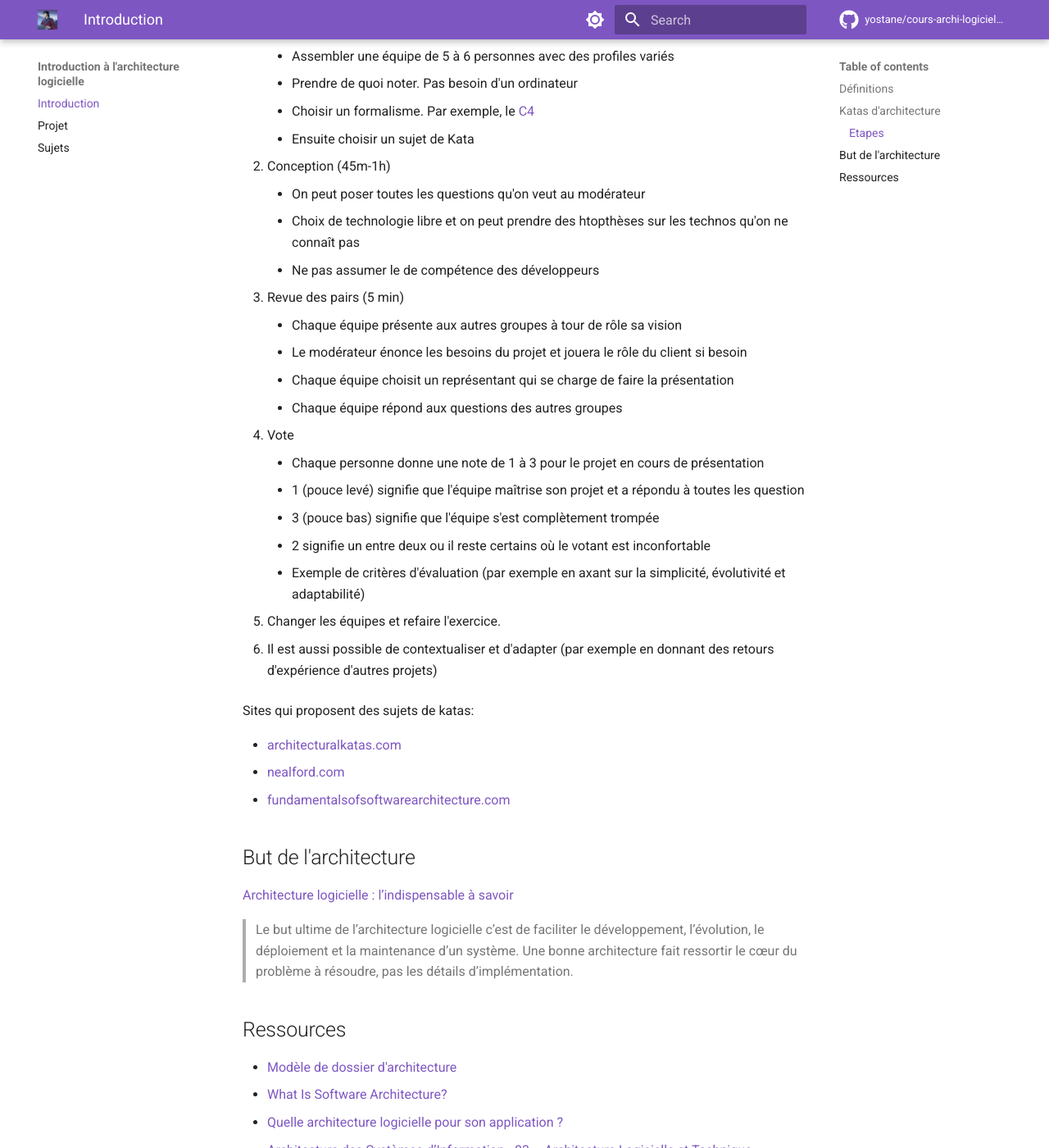
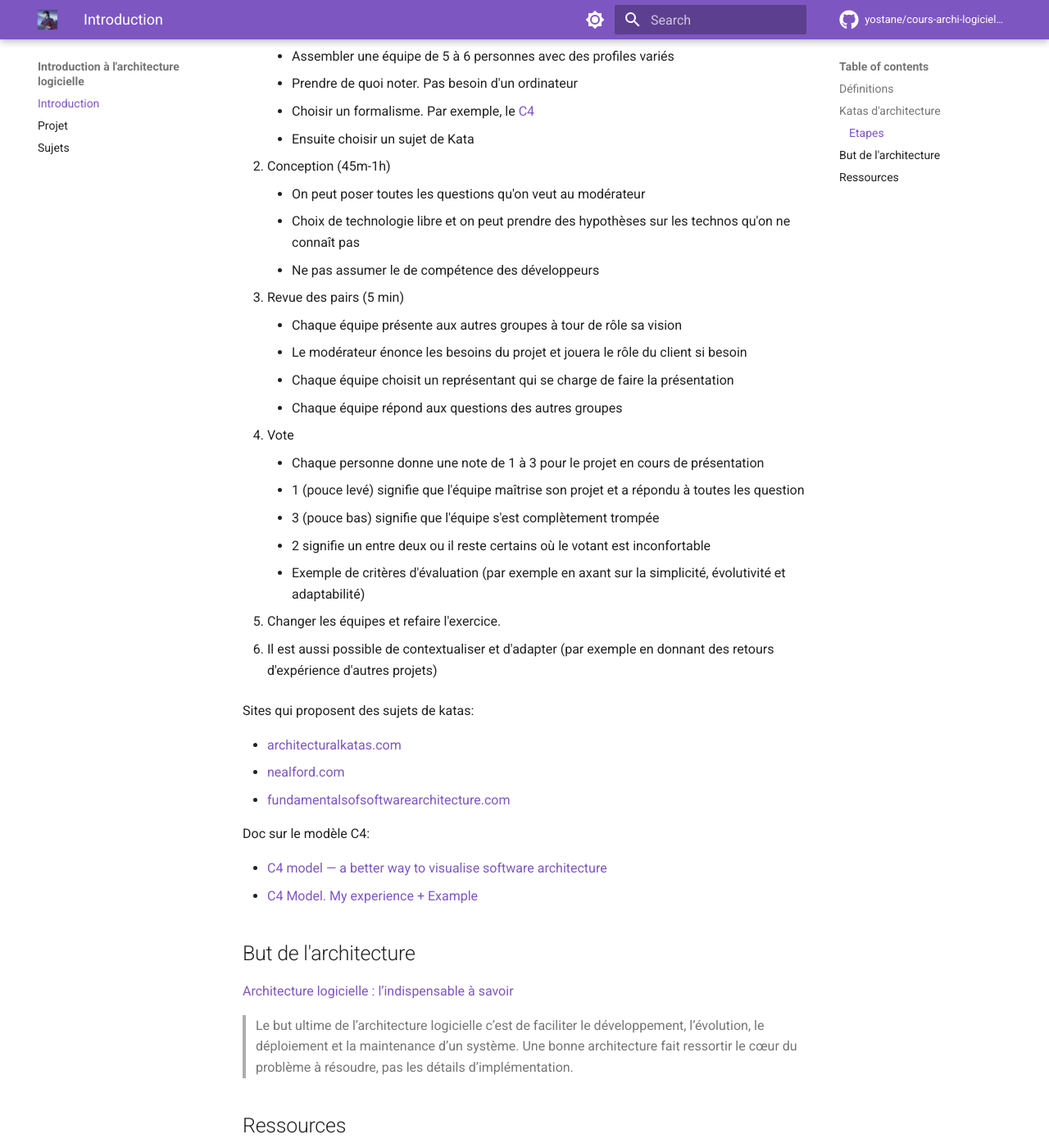
Before and after one commit to yostane/cours-archi-logicielle, an MkDocs documentation site: the page built from docs/index.md, in a window 1280 px wide and 1400 px high, scrolled down 1142 px. Shown: the whole window at 82% size. Built offline with MkDocs 1.6.1 and Material for MkDocs 9.7.7, drawn with Linux system fonts in a browser that asks for light colours; comment, search, counter and statistics services are not loaded.

Commit message:
Infos sur le modèle C4

```diff
--- a/docs/index.md
+++ b/docs/index.md
@@ -40,7 +40,7 @@ Katas d'architecture -> Coding dojos pour architecte
     - Ensuite choisir un sujet de Kata
 1. Conception (45m-1h)
     - On peut poser toutes les questions qu'on veut au modérateur
-    - Choix de technologie libre et on peut prendre des htopthèses sur les technos qu'on ne connaît pas
+    - Choix de technologie libre et on peut prendre des hypothèses sur les technos qu'on ne connaît pas
     - Ne pas assumer le de compétence des développeurs
 1. Revue des pairs (5 min)
     - Chaque équipe présente aux autres groupes à tour de rôle sa vision
@@ -63,6 +63,11 @@ Sites qui proposent des sujets de katas:
 - [nealford.com](https://nealford.com/katas/)
 - [fundamentalsofsoftwarearchitecture.com](https://fundamentalsofsoftwarearchitecture.com/katas/)
 
+Doc sur le modèle C4:
+
+- [C4 model — a better way to visualise software architecture](https://medium.com/news-uk-technology/c4-model-a-better-way-to-visualise-software-architecture-df41e5ac57b8)
+- [C4 Model. My experience + Example](https://itzareyesmx.medium.com/c4-model-my-experience-example-fbcf50def540)
+
 ## But de l'architecture
 
 [Architecture logicielle : l’indispensable à savoir](https://www.jesuisundev.com/architecture-logicielle/)
```
